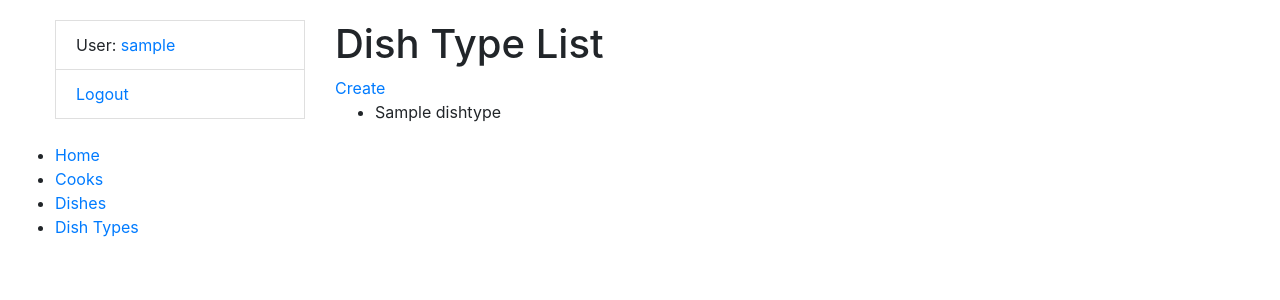
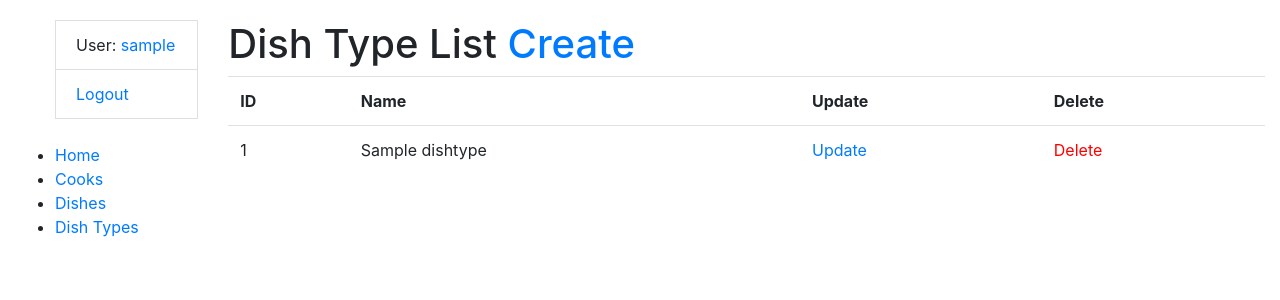
Before and after one commit to Anatolii-Poznyak/this_is_kitchen, a Django app: page /dish-types/ in a window 1280 px wide. Shown: the top 300 px of the page. Run offline with Django 4.2, Linux system fonts and the light colour scheme; a user stored in the database is signed in; tables that the repository leaves empty hold one stand-in row (values such as "Sample post").

Commit message:
Fix bug with () in urls.py

```diff
--- a/kitchen/urls.py
+++ b/kitchen/urls.py
@@ -49,17 +49,17 @@ urlpatterns = [
     ),
     path(
         "dishes/create/",
-        DishCreateView.as_view,
+        DishCreateView.as_view(),
         name="dish-create"
     ),
     path(
         "dishes/<int:pk>/update/",
-        DishUpdateView.as_view,
+        DishUpdateView.as_view(),
         name="dish-update"
     ),
     path(
         "dishes/<int:pk>/delete/",
-        DishDeleteView.as_view,
+        DishDeleteView.as_view(),
         name="dish-delete"
     ),
     path(
--- a/templates/base.html
+++ b/templates/base.html
@@ -1,31 +1,40 @@
 <!DOCTYPE html>
 <html lang="en">
+
 <head>
-  {% block title %}
-    <title>Kitchen TEST</title>
-  {% endblock %}
-  <meta charset="UTF-8">
+  {% block title %}<title>Kitchen</title>{% endblock %}
+  <meta charset="utf-8">
   <meta name="viewport" content="width=device-width, initial-scale=1">
-  <link rel="stylesheet" href="https://cdn.jsdelivr.net/npm/bootstrap@4.6.2/dist/css/bootstrap.min.css" integrity="sha384-xOolHFLEh07PJGoPkLv1IbcEPTNtaed2xpHsD9ESMhqIYd0nLMwNLD69Npy4HI+N" crossorigin="anonymous">
-
+  <link rel="stylesheet"
+      href="https://cdn.jsdelivr.net/npm/bootstrap@4.5.3/dist/css/bootstrap.min.css"
+      integrity="sha384-TX8t27EcRE3e/ihU7zmQxVncDAy5uIKz4rEkgIXeMed4M0jlfIDPvg6uqKI2xXr2"
+      crossorigin="anonymous">
+  <!-- Add additional CSS in static file -->
   {% load static %}
   <link rel="stylesheet" href="{% static 'kitchen/styles.css' %}">
 </head>
+
 <body>
 <div class="container-fluid">
   <div class="row">
-    <div class="col-sm-3">
+    <div class="col-sm-2">
+
       {% block sidebar %}
         {% include "includes/sidebar.html" %}
       {% endblock %}
+
     </div>
-    <div class="col-sm-9">
+    <div class="col-sm-10 ">
+
       {% block content %}{% endblock %}
+
       {% block pagination %}
         {% include "includes/pagination.html" %}
       {% endblock %}
+
     </div>
   </div>
 </div>
 </body>
+
 </html>
--- a/templates/kitchen/dish_type_list.html
+++ b/templates/kitchen/dish_type_list.html
@@ -1,17 +1,44 @@
 {% extends "base.html" %}
 
-{% block title %}
-  <title>Dish types</title>
+{% block content %}
+  <h1>
+    Dish Type List
+  <a href="{% url 'kitchen:dish-type-create' %}">Create</a>
+  </h1>
+
+  {% if dish_type_list %}
+    <table class="table">
+      <tr>
+        <th>ID</th>
+        <th>Name</th>
+        <th>Update</th>
+        <th>Delete</th>
+      </tr>
+
+      {% for dish_type in dish_type_list %}
+        <tr>
+          <td>
+              {{ dish_type.id }}
+          </td>
+          <td>
+              {{ dish_type.name }}
+          </td>
+          <td>
+              <a href="{% url 'kitchen:dish-type-update' pk=dish_type.id %}">
+                Update
+              </a>
+            </td>
+            <td>
+              <a style="color: red"
+                href="{% url 'kitchen:dish-type-delete' pk=dish_type.id %}">
+                Delete
+              </a>
+            </td>
+        </tr>
+      {% endfor %}
+    </table>
+
+  {% else %}
+      <p>There are no dish types in the service.</p>
+  {% endif %}
 {% endblock %}
-
-{% block content %}
-  <h1>Dish Type List</h1>
-  <a href="{% url 'kitchen:dish-type-create' %}">Create</a>
-  {% for dish_type in dish_type_list %}
-    <ul>
-      <li>{{ dish_type.name }}</li>
-    </ul>
-  {% empty %} <p>No dish types yet!</p>
-  {% endfor %}
-
-{% endblock %}
```
Also changed, not shown: templates/kitchen/dish_type_form.html (+3 -5 lines), templates/kitchen/index.html (+12 -7 lines), templates/kitchen/dish_list.html (line endings or trailing spaces).
